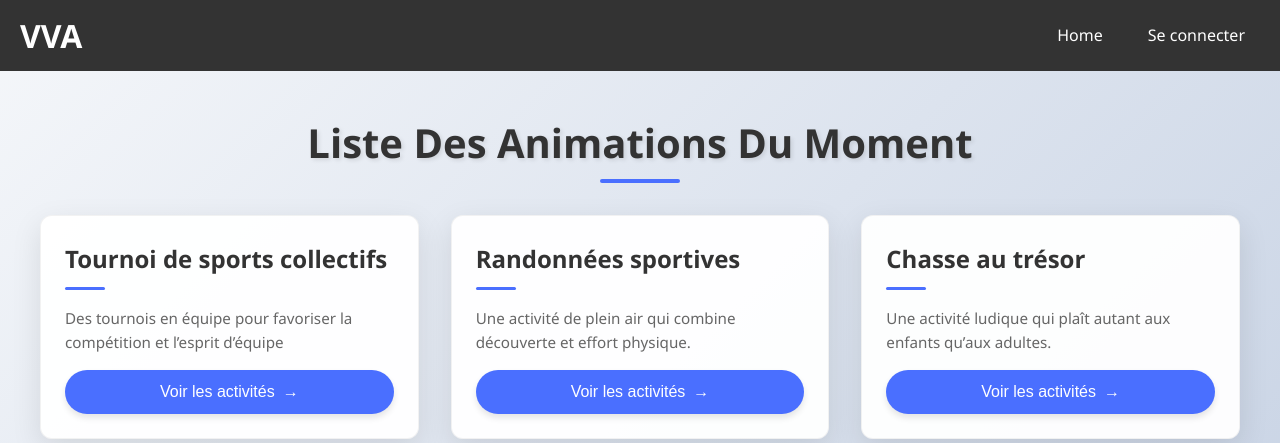
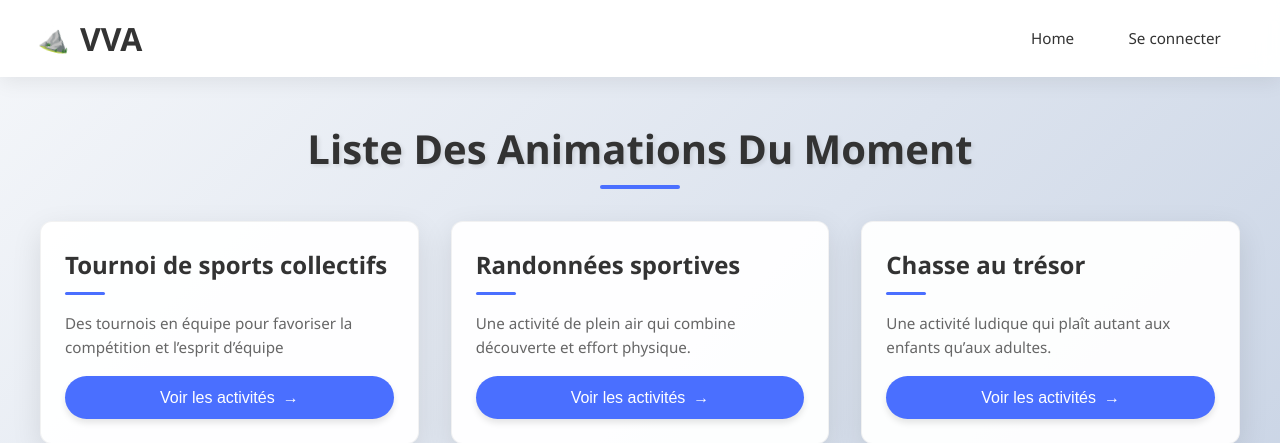
Before and after one commit to elj91/Projet-resa-activite, a PHP site: page /index.php in a window 1280 px wide. Shown: the top 443 px of the page. Run offline with PHP 8.4, Linux system fonts and the light colour scheme; data comes from the database, SQL or seed files in the repository.

Commit message:
Update header.php

```diff
--- a/header.php
+++ b/header.php
@@ -7,44 +7,205 @@ $userType = $_SESSION['user']['TYPEPROFIL'] ?? null; // Vérifie le type de prof
 <head>
     <meta charset="UTF-8">
     <title>Mon Projet</title>
-    <link rel="stylesheet" href="css/asset.css"> <!-- Inclure ton CSS -->
+    <link rel="stylesheet" href=""> <!-- Inclure ton CSS -->
     <style>
+        /* Variables de couleurs et effets visuels */
+:root {
+  --primary-color: #4A6FFF;
+  --primary-hover: #3457D5;
+  --secondary-color: #FF6B6B;
+  --text-dark: #333333;
+  --text-light: #FFFFFF;
+  --bg-light: #F8F9FA;
+  --shadow-soft: 0 10px 30px rgba(0, 0, 0, 0.1);
+  --shadow-hover: 0 15px 35px rgba(0, 0, 0, 0.2);
+  --border-radius: 12px;
+  --transition-speed: 0.3s;
+}
+
+/* Style du header */
+header {
+  position: sticky;
+  top: 0;
+  left: 0;
+  width: 100%;
+  background: rgba(255, 255, 255, 0.95);
+  backdrop-filter: blur(10px);
+  -webkit-backdrop-filter: blur(10px);
+  box-shadow: 0 4px 20px rgba(0, 0, 0, 0.08);
+  z-index: 1000;
+  transition: all 0.3s ease;
+}
+
+header:hover {
+  background: rgba(255, 255, 255, 0.98);
+}
+
 .header-container {
   display: flex;
   justify-content: space-between;
   align-items: center;
-            padding: 10px 20px;
-            background-color: #333;
-            color: white;
+  max-width: 1200px;
+  margin: 0 auto;
+  padding: 0.8rem 2rem;
 }
-        .header-container h1 {
+
+/* Style du logo VVA */
+header h1 {
+  font-size: 2rem;
+  font-weight: 700;
+  color: var(--text-dark);
   margin: 0;
+  position: relative;
+  transition: all 0.3s ease;
+  display: flex;
+  align-items: center;
+  cursor: pointer;
 }
-        .header-container nav {
+
+/* Ajout d'un icône avant le texte du logo */
+header h1::before {
+  content: '⛰️';
+  font-size: 1.6rem;
+  margin-right: 0.5rem;
+  transition: transform 0.5s ease;
+  display: inline-block;
+}
+
+header:hover h1::before {
+  transform: rotate(15deg);
+}
+
+/* Effet de soulignement au survol */
+header h1::after {
+  content: '';
+  position: absolute;
+  bottom: -4px;
+  left: 0;
+  width: 0;
+  height: 3px;
+  background: linear-gradient(to right, var(--primary-color), var(--secondary-color));
+  transition: width 0.3s ease;
+  border-radius: 2px;
+}
+
+header h1:hover::after {
+  width: 100%;
+}
+
+/* Style de la navigation */
+header nav {
   display: flex;
-            gap: 15px;
+  gap: 1rem;
+  align-items: center;
 }
-        .header-container a {
-            color: white;
+
+/* Style des boutons de navigation */
+.nav-button {
+  background: transparent;
+  color: var(--text-dark);
+  border: none;
+  border-radius: 50px;
+  padding: 0.6rem 1.2rem;
+  font-size: 0.95rem;
+  font-weight: 500;
   text-decoration: none;
-            padding: 10px 15px;
-            border-radius: 5px;
-            transition: background-color 0.3s;
+  transition: all var(--transition-speed) ease;
+  position: relative;
+  overflow: hidden;
 }
-        .header-container a:hover {
-            background-color: #555;
+
+.nav-button::before {
+  content: '';
+  position: absolute;
+  top: 0;
+  left: 0;
+  width: 100%;
+  height: 100%;
+  background: rgba(74, 111, 255, 0.1);
+  transform: translateY(100%);
+  transition: transform 0.3s ease;
+  border-radius: 50px;
+  z-index: -1;
 }
+
+.nav-button:hover {
+  color: var(--primary-color);
+  transform: translateY(-2px);
+}
+
+.nav-button:hover::before {
+  transform: translateY(0);
+}
+
+/* Style pour le bouton administrateur */
 .admin-button {
-            padding: 10px 20px;
-            background-color: #3498db;
-            color: white;
+  background: linear-gradient(135deg, var(--primary-color), var(--primary-hover));
+  color: var(--text-light);
+  border: none;
+  border-radius: 50px;
+  padding: 0.6rem 1.2rem;
+  font-size: 0.95rem;
+  font-weight: 500;
   text-decoration: none;
-            border-radius: 5px;
-            font-size: 16px;
-            margin-left: 20px;
+  transition: all var(--transition-speed) ease;
+  box-shadow: 0 4px 8px rgba(74, 111, 255, 0.3);
 }
+
 .admin-button:hover {
-            background-color: #2980b9;
+  transform: translateY(-2px);
+  box-shadow: 0 6px 12px rgba(74, 111, 255, 0.4);
+}
+
+/* Animation pour le bouton de déconnexion */
+nav a[href="logout.php"] {
+  background: var(--secondary-color);
+  color: var(--text-light);
+  border-radius: 50px;
+  padding: 0.6rem 1.2rem;
+  font-size: 0.95rem;
+  font-weight: 500;
+  text-decoration: none;
+  transition: all var(--transition-speed) ease;
+  box-shadow: 0 4px 8px rgba(255, 107, 107, 0.3);
+}
+
+nav a[href="logout.php"]:hover {
+  transform: translateY(-2px);
+  box-shadow: 0 6px 12px rgba(255, 107, 107, 0.4);
+  background: #ff5252;
+}
+
+/* Responsive design pour la navigation */
+@media (max-width: 768px) {
+  .header-container {
+    flex-direction: column;
+    gap: 1rem;
+    padding: 1rem;
+  }
+
+  header nav {
+    width: 100%;
+    flex-wrap: wrap;
+    justify-content: center;
+  }
+
+  .nav-button, .admin-button {
+    padding: 0.5rem 1rem;
+    font-size: 0.9rem;
+  }
+}
+
+@media (max-width: 480px) {
+  header nav {
+    flex-direction: column;
+    gap: 0.5rem;
+  }
+
+  .nav-button, .admin-button {
+    width: 100%;
+    text-align: center;
+  }
 }
     </style>
 </head>
```
Lines whose indentation alone changed are shown as unchanged.
